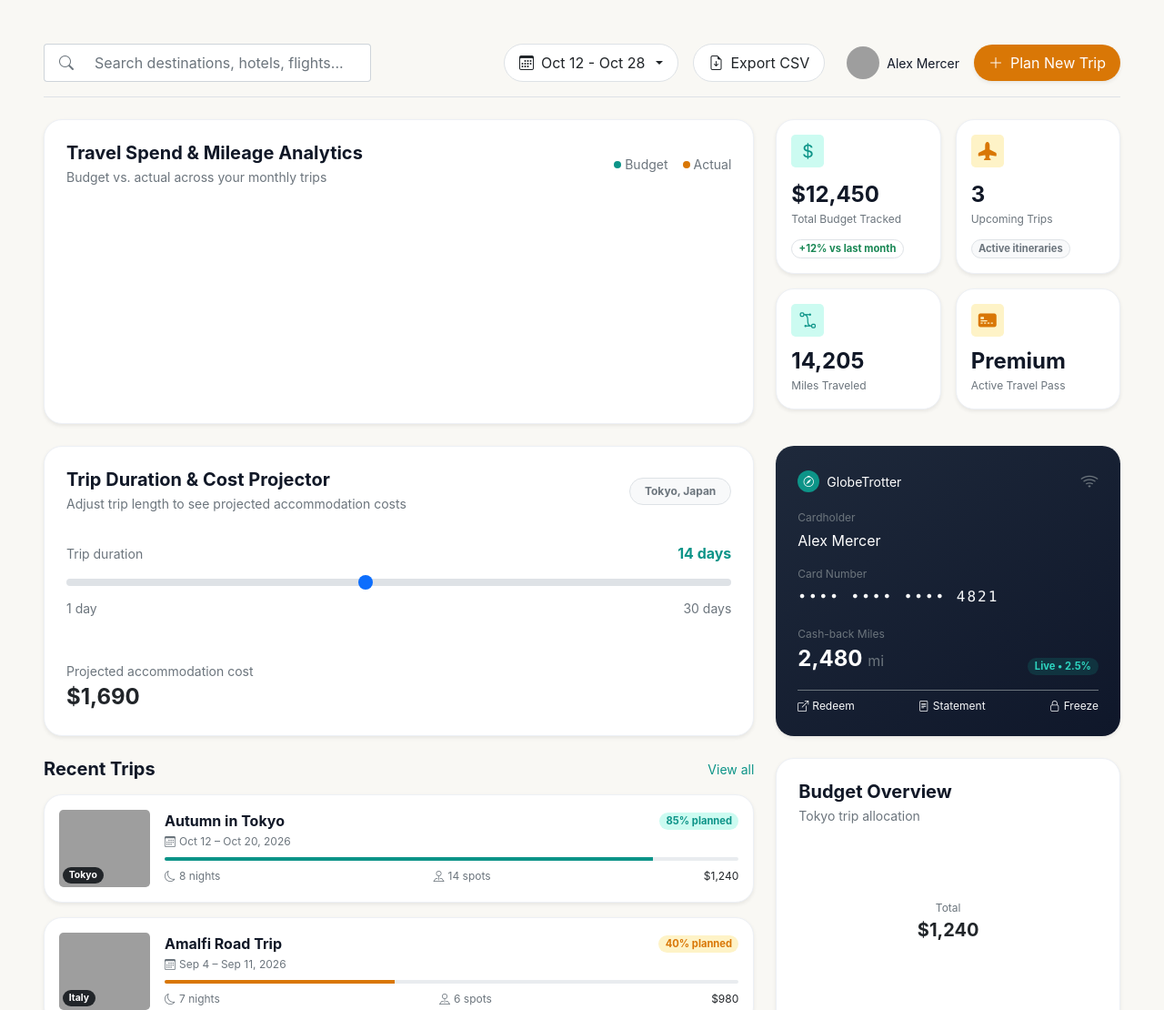
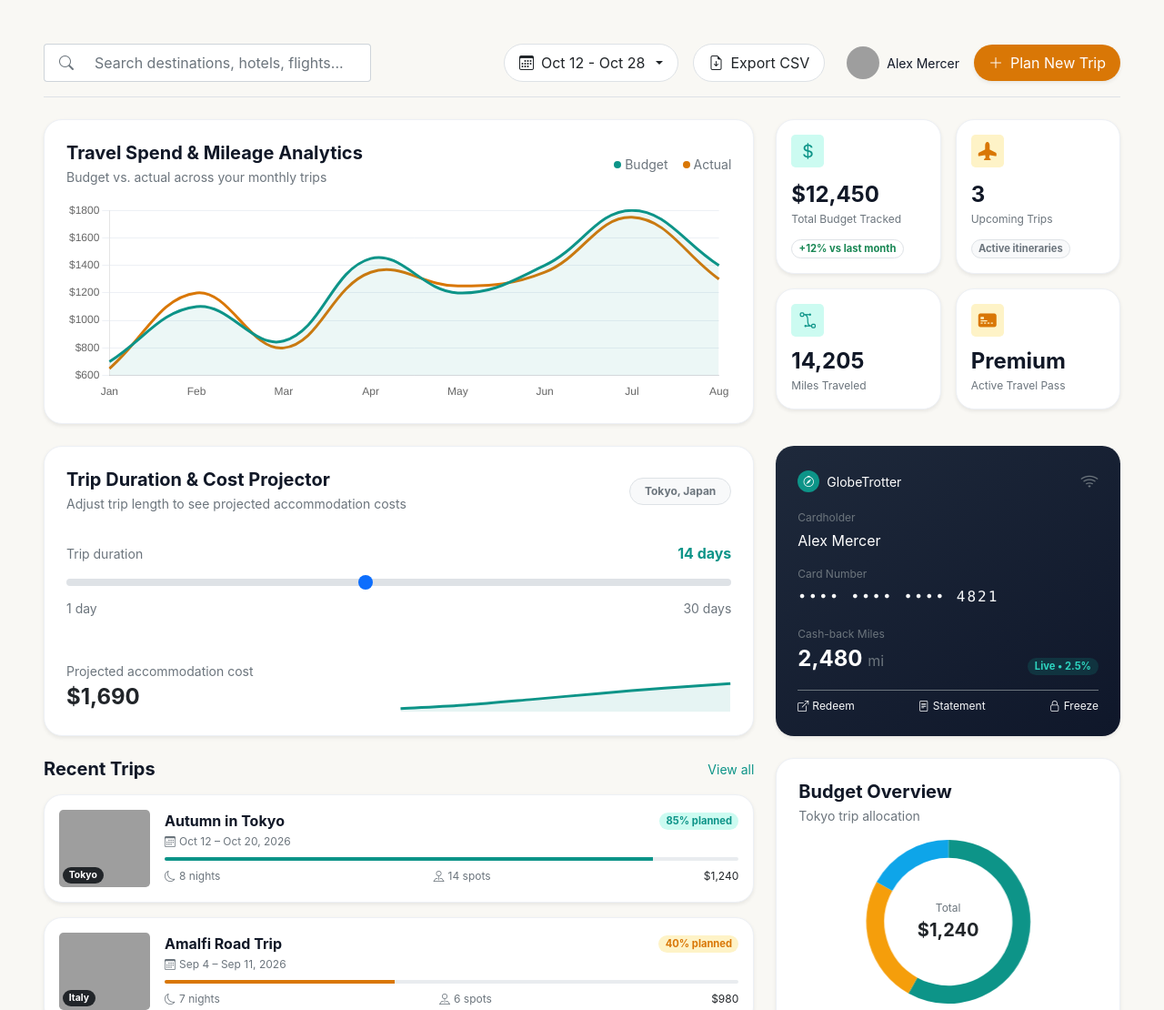
Before and after one commit to HerinPatel98/odoo-ldce-2026, a plain HTML site: page frontend/pages/dashboard.html in a window 1280 px wide. Shown: the top 1110 px of the page at 91% size. Drawn offline with nearby package versions, Linux system fonts and the light colour scheme; grey boxes are pictures that could not be loaded.

Commit message:
chart js added

```diff
--- a/frontend/pages/dashboard.html
+++ b/frontend/pages/dashboard.html
@@ -405,7 +405,7 @@
   </div>
 
   <script src="../js/bootstrap.bundle.min.js"></script>
-  <script src="../js/chart.min.js"></script>
+  <script src="https://cdn.jsdelivr.net/npm/chart.js"></script>
   <script src="../js/dashboard-charts.js"></script>
   <script src="../js/dashboard-ui.js"></script>
 </body>
```
